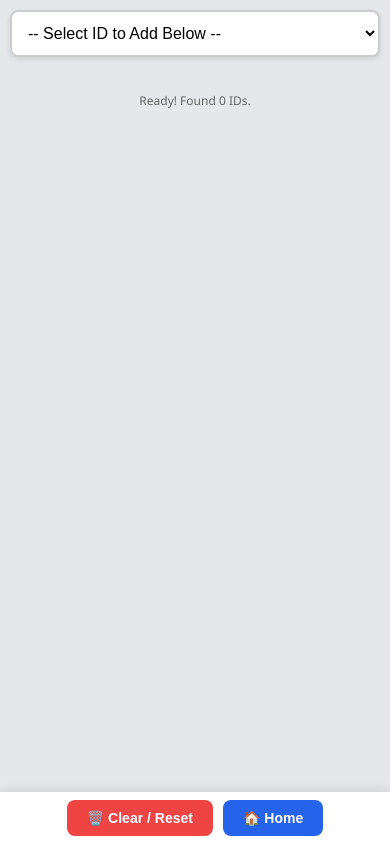
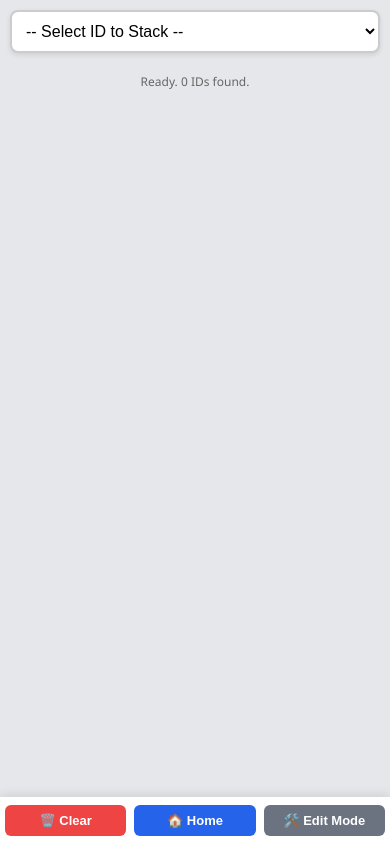
Before and after one commit to daniloabeleda1963-lgtm/idsystem_flaskstart, a Flask app: page /view_phone in a window 390 px wide. Run offline with Flask 3, Linux system fonts and the light colour scheme; data that the repository does not hold is empty; parts of the project's set-up code (start-up, migrations or seed data) failed here and were passed over; some libraries are stand-ins or nearby versions.

Commit message:
Update view_phone.html

```diff
--- a/templates/view_phone.html
+++ b/templates/view_phone.html
@@ -3,17 +3,17 @@
 <head>
     <meta charset="UTF-8">
     <meta name="viewport" content="width=device-width, initial-scale=1.0">
-    <title>ID Card Phone Stacker</title>
+    <title>ID Card Phone Stacker (Smart Mode)</title>
 
-    <!-- Libraries (Necessary for future options, pero optional ngayon) -->
+    <!-- Libraries -->
     <script src="https://cdnjs.cloudflare.com/ajax/libs/jspdf/2.5.1/jspdf.umd.min.js"></script>
     <script src="https://cdnjs.cloudflare.com/ajax/libs/html2canvas/1.4.1/html2canvas.min.js"></script>
 
     <style>
         :root {
             --primary-color: #2563eb;
+            --edit-color: #d97706; /* Orange color for Edit Mode */
             --bg-color: #f3f4f6;
-            --text-dark: #1f2937;
         }
         body {
             font-family: 'Segoe UI', Tahoma, Geneva, Verdana, sans-serif;
@@ -23,90 +23,148 @@
             display: flex;
             flex-direction: column;
             height: 100vh;
-            overflow: hidden; /* Body overflow hidden, scrollbar sa workspace */
+            overflow: hidden;
         }
 
         .workspace {
             flex-grow: 1;
             background: #e5e7eb;
-            overflow-y: auto; /* Vertical scrolling lang */
+            overflow-y: auto;
             display: flex;
             flex-direction: column;
             align-items: center;
             padding: 10px;
-            padding-bottom: 70px; /* Space para sa buttons sa baba */
+            padding-bottom: 80px; /* Extra space for bottom bar */
         }
 
-        /* Combobox Styling */
+        /* Combobox */
         .member-select {
             width: 100%;
             max-width: 600px;
-            padding: 12px;
+            padding: 10px;
             font-size: 16px;
             border: 2px solid #ccc;
             border-radius: 8px;
             background: white;
             box-shadow: 0 2px 5px rgba(0,0,0,0.1);
-            margin-bottom: 15px;
-            position: sticky; /* Dikit sa taas habang nag s-scroll ka */
+            margin-bottom: 10px;
+            position: sticky;
             top: 0;
             z-index: 100;
         }
 
-        /* Container ng mga stacked images */
+        /* Container */
         .stack-container {
             width: 100%;
             display: flex;
             flex-direction: column;
             align-items: center;
-            gap: 15px; /* Space sa pagitan ng mga cards */
+            gap: 2px; /* Dikit-dikit */
         }
 
-        /* Individual ID Card Styling */
+        .card-wrapper {
+            position: relative;
+            width: 100%;
+            max-width: 380px;
+            display: flex;
+            justify-content: center;
+        }
+
         .id-card {
             width: 100%;
-            max-width: 380px; /* Standard ID width sa mobile */
+            max-width: 380px;
             height: auto;
             display: block;
             background: white;
-            box-shadow: 0 4px 6px rgba(0,0,0,0.1);
-            border-radius: 8px;
-            border: 1px solid #ddd; /* Visual boundary para sa cropping */
+            box-shadow: 0 2px 4px rgba(0,0,0,0.1);
+            border-radius: 4px;
+            border: 1px solid #ddd;
+            cursor: default;
         }
 
-        /* Bottom Bar - Liit lang */
+        /* DELETE BUTTON - Default HIDDEN */
+        .delete-btn {
+            position: absolute;
+            top: -10px;
+            right: 5px;
+            width: 30px;
+            height: 30px;
+            background: #ef4444;
+            color: white;
+            border-radius: 50%;
+            font-weight: bold;
+            font-size: 20px;
+            display: flex; /* Flex lang pero opacity 0 */
+            align-items: center;
+            justify-content: center;
+            opacity: 0; /* <--- DITO NAKO HIDE */
+            pointer-events: none; /* Hindi maklikable pag normal */
+            z-index: 50;
+            box-shadow: 0 2px 4px rgba(0,0,0,0.3);
+            border: 2px solid white;
+            transition: opacity 0.2s ease;
+        }
+
+        /* EDIT MODE STYLES */
+        /* Kapag may class na 'editing-mode' sa body, lalabas ang buttons */
+        body.editing-mode .delete-btn {
+            opacity: 1;
+            pointer-events: auto;
+        }
+
+        /* Naka-highlight ang card pag edit mode */
+        body.editing-mode .id-card {
+            border: 2px dashed var(--edit-color);
+        }
+
+        /* Bottom Bar */
         .bottom-bar {
             position: fixed;
             bottom: 0;
             left: 0;
             width: 100%;
             background: white;
-            padding: 8px 10px; /* Pinaikli ang padding */
+            padding: 8px 5px;
             box-shadow: 0 -2px 10px rgba(0,0,0,0.1);
             display: flex;
-            justify-content: center; /* Centered buttons */
-            gap: 10px;
+            justify-content: center; /* Center buttons */
+            gap: 8px;
             z-index: 1000;
             box-sizing: border-box;
         }
 
         .nav-btn {
-            padding: 10px 20px;
-            font-size: 14px;
+            padding: 8px 15px;
+            font-size: 13px;
             font-weight: bold;
             border: none;
-            border-radius: 8px;
+            border-radius: 6px;
             cursor: pointer;
             color: white;
             display: flex;
             align-items: center;
-            gap: 5px;
+            gap: 4px;
+            flex: 1; /* Equal width */
+            justify-content: center;
         }
 
         .btn-reset { background: #ef4444; }
-        .btn-guide { background: #2563eb; }
+        .btn-home { background: #2563eb; }
+        .btn-edit { background: #6b7280; } /* Gray default */
 
-        /* Loading Overlay */
+        /* Active state ng Edit Button */
+        .btn-edit.active {
+            background: var(--edit-color); /* Orange pag active */
+            animation: pulse 1.5s infinite;
+        }
+
+        @keyframes pulse {
+            0% { transform: scale(1); }
+            50% { transform: scale(1.05); }
+            100% { transform: scale(1); }
+        }
+
+        /* Loading */
         #loading-overlay {
             display: none;
             position: fixed; top: 0; left: 0; width: 100%; height: 100%;
@@ -116,7 +174,7 @@
         .spinner { border: 5px solid #f3f3f3; border-top: 5px solid var(--primary-color); border-radius: 50%; width: 40px; height: 40px; animation: spin 1s linear infinite; }
         @keyframes spin { 0% { transform: rotate(0deg); } 100% { transform: rotate(360deg); } }
 
-        #status-text { text-align: center; font-size: 12px; color: #666; margin-top: 10px; }
+        #status-text { text-align: center; font-size: 12px; color: #666; margin-top: 5px; }
     </style>
 </head>
 <body>
@@ -127,45 +185,45 @@
     </div>
 
     <div class="workspace">
-        <!-- Sticky Select Box -->
         <select id="bucketSelect" class="member-select" onchange="addToStack()">
-            <option value="" disabled selected>-- Select ID to Add Below --</option>
+            <option value="" disabled selected>-- Select ID to Stack --</option>
         </select>
 
-        <!-- Dito mag-a-accumulate ang mga ID Cards -->
         <div id="stackContainer" class="stack-container">
-            <!-- Images will appear here one by one -->
+            <!-- Images dito -->
         </div>
 
-        <div id="status-text" style="margin-top: 20px;">Select an ID above to start stacking...</div>
+        <div id="status-text" style="margin-top: 10px;">Ready. Select ID above.</div>
     </div>
 
-    <!-- Simpleng Bottom Bar -->
     <div class="bottom-bar">
-        <button class="nav-btn btn-reset" onclick="clearStack()">🗑️ Clear / Reset</button>
-        <button class="nav-btn btn-guide" onclick="goHome()">🏠 Home</button>
+        <button class="nav-btn btn-reset" onclick="clearStack()">🗑️ Clear</button>
+        <button class="nav-btn btn-home" onclick="goHome()">🏠 Home</button>
+        <!-- ITO ANG EDIT BUTTON -->
+        <button class="nav-btn btn-edit" id="btnEdit" onclick="toggleEditMode()">🛠️ Edit Mode</button>
     </div>
 
     <script>
-        const API_URL = ''; // Dito mo lalagyan ng URL kung kailangan
+        const API_URL = '';
 
         const bucketSelect = document.getElementById('bucketSelect');
         const stackContainer = document.getElementById('stackContainer');
+        const btnEdit = document.getElementById('btnEdit');
         const loadingOverlay = document.getElementById('loading-overlay');
         const loadingMsg = document.getElementById('loading-msg');
         const statusText = document.getElementById('status-text');
 
         let bucketFiles = [];
+        let isEditMode = false;
 
         window.addEventListener('DOMContentLoaded', async () => {
-            showLoading(true, "Connecting to Bucket...");
+            showLoading(true, "Connecting...");
             try {
                 await fetchBucketList();
-                statusText.textContent = `Ready! Found ${bucketFiles.length} IDs.`;
+                statusText.textContent = `Ready. ${bucketFiles.length} IDs found.`;
             } catch (e) {
                 console.error(e);
-                statusText.textContent = "Error loading bucket.";
-                alert("Error: " + e.message);
+                statusText.textContent = "Error.";
             } finally {
                 showLoading(false);
             }
@@ -173,24 +231,18 @@
 
         async function fetchBucketList() {
             try {
-                // Kunin ang listahan ng files
                 const response = await fetch(`${API_URL}/api/storage/list-all`);
                 const data = await response.json();
-
                 bucketFiles = Array.isArray(data) ? data : [];
-
-                // Reset options
-                bucketSelect.innerHTML = '<option value="" disabled selected>-- Select ID to Add Below --</option>';
-
+                bucketSelect.innerHTML = '<option value="" disabled selected>-- Select ID to Stack --</option>';
                 bucketFiles.forEach((file, index) => {
                     const opt = document.createElement('option');
                     opt.value = index;
                     opt.textContent = file.filename;
                     bucketSelect.appendChild(opt);
                 });
-
             } catch (e) {
-                alert("Failed to get file list. Check connection/API.");
+                alert("Failed to fetch files.");
                 throw e;
             }
         }
@@ -200,51 +252,78 @@
             loadingMsg.textContent = msg;
         }
 
-        function goHome() {
-            window.location.href = '/';
-        }
+        function goHome() { window.location.href = '/'; }
 
         function clearStack() {
-            if(confirm("Burahin lahat ng nasa screen?")) {
+            if(confirm("Clear all IDs?")) {
                 stackContainer.innerHTML = '';
-                statusText.textContent = "Stack Cleared. Ready for new batch.";
-                // Scroll back to top
+                statusText.textContent = "Cleared.";
                 document.querySelector('.workspace').scrollTop = 0;
-                // Reset select box
                 bucketSelect.value = "";
             }
         }
 
-        // MAIN FUNCTION: Add to Stack
+        // TOGGLE EDIT MODE FUNCTION
+        function toggleEditMode() {
+            isEditMode = !isEditMode;
+
+            if (isEditMode) {
+                // On
+                document.body.classList.add('editing-mode');
+                btnEdit.classList.add('active');
+                btnEdit.innerHTML = '✅ Done'; // Change text
+                statusText.textContent = "EDIT MODE: Tap X to remove ID.";
+            } else {
+                // Off
+                document.body.classList.remove('editing-mode');
+                btnEdit.classList.remove('active');
+                btnEdit.innerHTML = '🛠️ Edit Mode'; // Change text back
+                statusText.textContent = "Ready to Screenshot.";
+            }
+        }
+
         function addToStack() {
             const index = bucketSelect.value;
             if (index === "" || index === null) return;
-
             const file = bucketFiles[index];
 
-            // Create Image Element
+            const wrapper = document.createElement('div');
+            wrapper.className = 'card-wrapper';
+
+            const delBtn = document.createElement('div');
+            delBtn.className = 'delete-btn';
+            delBtn.innerHTML = '&times;';
+            delBtn.title = "Remove this ID";
+
+            delBtn.onclick = function(e) {
+                e.stopPropagation();
+                if(confirm("Remove this ID?")) {
+                    stackContainer.removeChild(wrapper);
+                    updateCount();
+                }
+            };
+
             const imgEl = document.createElement('img');
             imgEl.src = file.url;
             imgEl.className = 'id-card';
             imgEl.alt = file.filename;
-
-            // Add loading attribute for performance
             imgEl.loading = "lazy";
 
-            // Append sa baba
-            stackContainer.appendChild(imgEl);
+            wrapper.appendChild(delBtn);
+            wrapper.appendChild(imgEl);
+            stackContainer.appendChild(wrapper);
 
-            // Auto scroll sa baba para makita ang bago
             setTimeout(() => {
-                imgEl.scrollIntoView({ behavior: 'smooth', block: 'end' });
+                wrapper.scrollIntoView({ behavior: 'smooth', block: 'end' });
             }, 100);
 
-            // Update Status
+            updateCount();
+            bucketSelect.value = "";
+        }
+
+        function updateCount() {
             const currentCount = stackContainer.children.length;
-            statusText.textContent = `Added: ${file.filename} (Total in stack: ${currentCount})`;
-
-            // Reset select box para ready sa sunod
-            bucketSelect.value = "";
+            statusText.textContent = `Stack Count: ${currentCount}`;
         }
     </script>
 </body>
```
